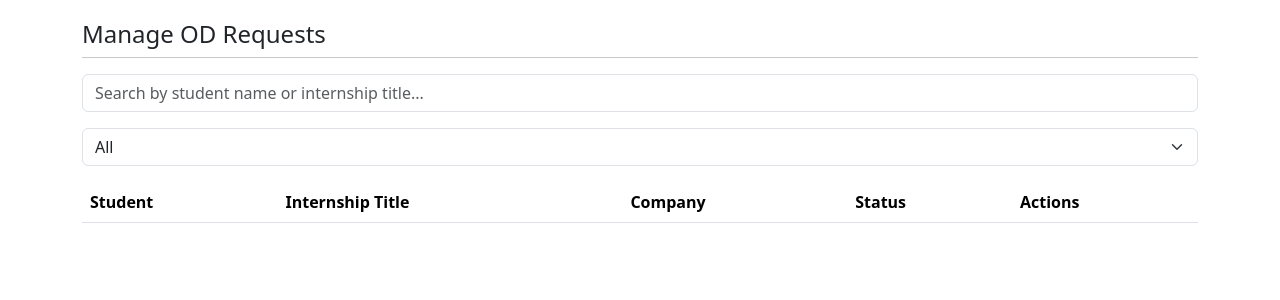
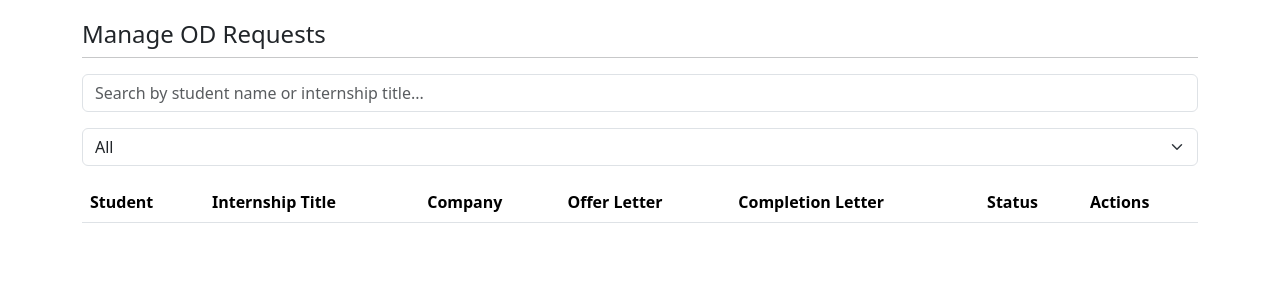
Before and after one commit to henry-jacq/intern-connect, a Flask app: template templates/faculty/od_requests.html in a window 1280 px wide. Shown: the part 159-459 px from the top of the page. Run offline with Flask 3, Linux system fonts and the light colour scheme; the template is opened without the code that fills it, so the values that code supplies are empty; parts of the project's set-up code (start-up, migrations or seed data) failed here and were passed over.

Commit message:
feat: faculty can access offer and completion letters while approving od

```diff
--- a/app/faculty.py
+++ b/app/faculty.py
@@ -1,7 +1,7 @@
 from flask import Blueprint, render_template, request, redirect, url_for, session, flash,jsonify
 from werkzeug.security import generate_password_hash, check_password_hash
 from .models import Announcements, Faculty,OdRequest,OnDuty,Internship
-from .extensions import get_role_id
+from .extensions import get_role_id, get_uploads
 from .models import db, Students, Faculty, faculty_students
 
 faculty = Blueprint('faculty', __name__)
@@ -102,9 +102,11 @@ def get_od_requests():
             {
                 'id': req.id,
                 'student_name': req.on_duty.student.name,
-                'internship_title': req.on_duty.internship.org_name,
+                'internship_title': req.on_duty.internship.nature_of_work,
                 'company': req.on_duty.internship.org_name,
-                'status': req.status
+                'status': req.status,
+                'offer_letter': req.on_duty.internship.offer_letter,
+                'completion_letter': req.on_duty.internship.completion_letter
             }
             for req in requests
             if (search_term in req.on_duty.student.name.lower() or
@@ -158,6 +160,10 @@ def check_and_update_on_duty_status(on_duty_id):
         on_duty.status = 'Pending'
     db.session.commit()
 
+@faculty.route('/uploads/<filename>', methods=['GET'])
+def get_uploaded_file(filename):
+    return get_uploads(filename)
+
 @faculty.route('/profile', methods=['GET'])
 def faculty_profile():
     if 'user' not in session:
--- a/templates/faculty/od_requests.html
+++ b/templates/faculty/od_requests.html
@@ -69,7 +69,9 @@
                         <th scope="col" onclick="sortTable(0)">Student</th>
                         <th scope="col" onclick="sortTable(1)">Internship Title</th>
                         <th scope="col" onclick="sortTable(2)">Company</th>
-                        <th scope="col" onclick="sortTable(3)">Status</th>
+                        <th scope="col" onclick="sortTable(3)">Offer Letter</th>
+                        <th scope="col" onclick="sortTable(4)">Completion Letter</th>
+                        <th scope="col" onclick="sortTable(5)">Status</th>
                         <th scope="col">Actions</th>
                     </tr>
                 </thead>
@@ -109,12 +111,14 @@
                 row.insertCell(0).textContent = approval.student_name;
                 row.insertCell(1).textContent = approval.internship_title;
                 row.insertCell(2).textContent = approval.company;
+                row.insertCell(3).innerHTML = `<a target="_blank" class="text-truncate" href="/faculty/uploads/${approval.offer_letter}">${approval.offer_letter}</a>`;
+                row.insertCell(4).innerHTML = `<a target="_blank" class="text-truncate" href="/faculty/uploads/${approval.completion_letter}">${approval.completion_letter}</a>`;
 
-                const statusCell = row.insertCell(3);
+                const statusCell = row.insertCell(5);
                 statusCell.textContent = approval.status.charAt(0).toUpperCase() + approval.status.slice(1);
                 statusCell.classList.add(`status-${approval.status}`);
 
-                const actionsCell = row.insertCell(4);
+                const actionsCell = row.insertCell(6);
                 if (approval.status.toLowerCase() === 'pending') {
                     const approveButton = document.createElement('button');
                     approveButton.className = 'btn btn-sm btn-success me-2';
```
